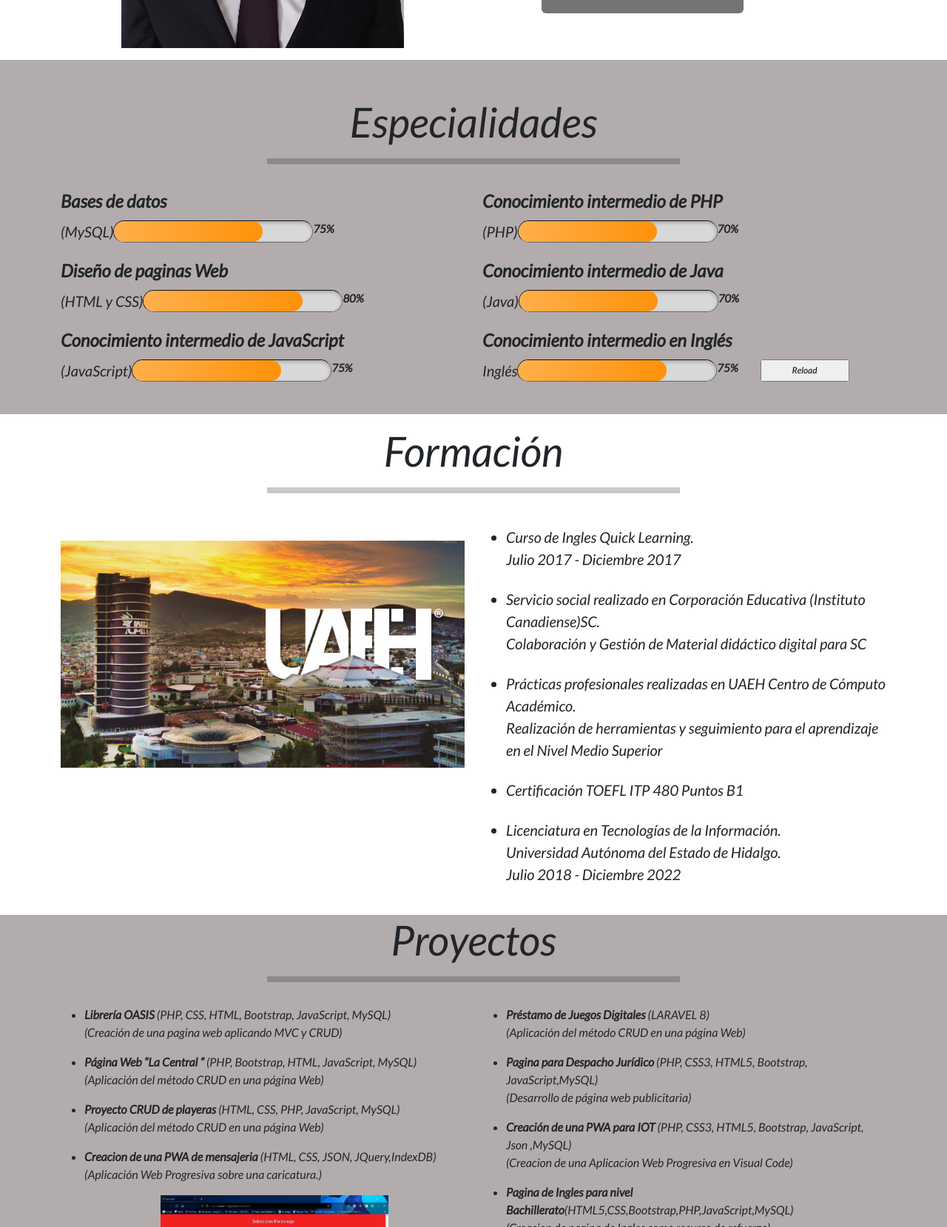
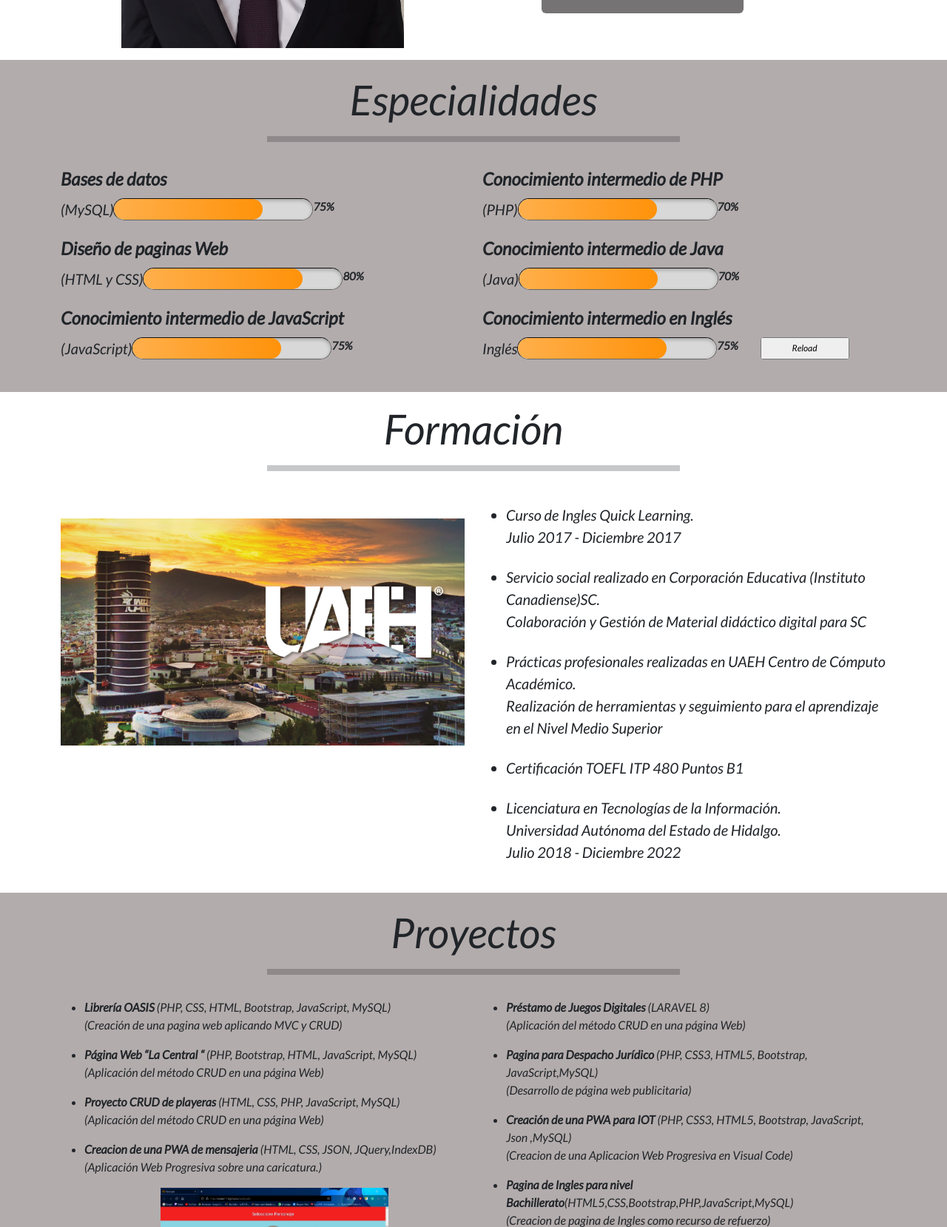
Before and after one commit to bruno1113/Curriculum, a plain HTML site: page index.html in a window 1280 px wide. Shown: the part 1258-2917 px from the top of the page at 74% size. Drawn offline with nearby package versions, Linux system fonts and the light colour scheme; files that its build step writes are made by us from their sources.

Commit message:
Update style.css

```diff
--- a/style.css
+++ b/style.css
@@ -107,7 +107,7 @@ body{
     padding-top: 20px;
 }
 #especialidades{
-    padding-top: 50px;
+    padding-top: 20px;
 }
 
 
@@ -246,6 +246,10 @@ progress::-webkit-progress-bar {
     background-color: rgb(179, 172, 172);
 }
 
+#proyectos{
+    padding-top: 20px;
+}
+
 /*------------------------------Query--------------------------*/
 @media screen and (max-width:810px){
     .navbar{
```
